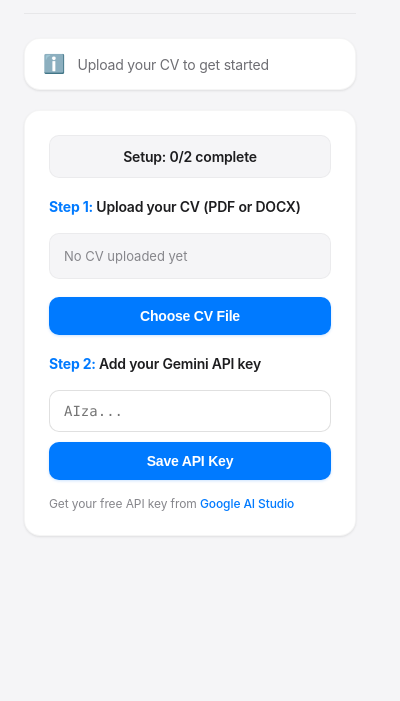
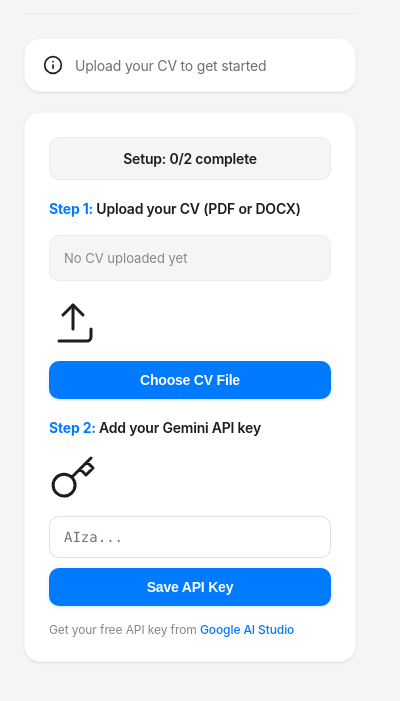
Before and after one commit to TahaSabir0/TailorAI, a browser extension: page popup/popup.html in a window 400 px wide. Shown: the part 61-762 px from the top of the page. Drawn offline with Linux system fonts and the light colour scheme.

Commit message:
feat(02-02): replace emoji icons with professional SVG icons
- Replaced status icon emoji with SVG (info circle)
- Added upload icon SVGs (document with arrow) to CV upload sections
- Added key icon SVGs (key shape) to API key sections
- All SVGs use currentColor for CSS variable control
- All SVGs use proper viewBox and stroke attributes

```diff
--- a/popup/popup.html
+++ b/popup/popup.html
@@ -16,7 +16,11 @@
 
     <div class="status-section" id="statusSection">
       <div class="status-message" id="statusMessage">
-        <span class="status-icon">ℹ️</span>
+        <svg class="status-icon" width="20" height="20" viewBox="0 0 24 24" fill="none" stroke="currentColor" stroke-width="2" stroke-linecap="round" stroke-linejoin="round">
+          <circle cx="12" cy="12" r="10"></circle>
+          <line x1="12" y1="16" x2="12" y2="12"></line>
+          <line x1="12" y1="8" x2="12.01" y2="8"></line>
+        </svg>
         <span id="statusText">Upload your CV to get started</span>
       </div>
     </div>
@@ -30,12 +34,24 @@
         <div class="cv-status" id="cvStatus">
           <p class="no-cv-text">No CV uploaded yet</p>
         </div>
+        <div class="icon-wrapper">
+          <svg width="48" height="48" viewBox="0 0 24 24" fill="none" stroke="currentColor" stroke-width="1.5" stroke-linecap="round" stroke-linejoin="round" class="upload-icon">
+            <path d="M21 15v4a2 2 0 0 1-2 2H5a2 2 0 1-2 2v-4"></path>
+            <polyline points="17 8 12 3 7 8"></polyline>
+            <line x1="12" y1="3" x2="12" y2="15"></line>
+          </svg>
+        </div>
         <input type="file" id="cvUpload" accept=".pdf,.docx" style="display: none;">
         <button id="uploadCvBtn" class="secondary-btn">Choose CV File</button>
       </div>
 
       <div class="setting-group" style="margin-top: 20px;">
         <p class="step-instruction"><span class="step-number">Step 2:</span> Add your Gemini API key</p>
+        <div class="icon-wrapper">
+          <svg width="48" height="48" viewBox="0 0 24 24" fill="none" stroke="currentColor" stroke-width="1.5" stroke-linecap="round" stroke-linejoin="round" class="key-icon">
+            <path d="M21 2l-2 2m-7.61 7.61a5.5 5.5 0 1 1-7.778 7.778 5.5 5.5 0 0 1 7.777-7.777zm0 0L15.5 7.5m0 0l3 3L22 7l-3-3m-3.5 3.5L19 4"></path>
+          </svg>
+        </div>
         <input type="password" id="apiKey" placeholder="AIza..." />
         <button id="saveApiKeyBtn" class="secondary-btn">Save API Key</button>
         <p class="help-text">
@@ -80,6 +96,13 @@
           <div class="cv-status" id="cvStatusSettings">
             <p class="no-cv-text">No CV uploaded yet</p>
           </div>
+          <div class="icon-wrapper">
+            <svg width="48" height="48" viewBox="0 0 24 24" fill="none" stroke="currentColor" stroke-width="1.5" stroke-linecap="round" stroke-linejoin="round" class="upload-icon">
+              <path d="M21 15v4a2 2 0 0 1-2 2H5a2 2 0 0 1-2-2v-4"></path>
+              <polyline points="17 8 12 3 7 8"></polyline>
+              <line x1="12" y1="3" x2="12" y2="15"></line>
+            </svg>
+          </div>
           <input type="file" id="cvUploadSettings" accept=".pdf,.docx" style="display: none;">
           <button id="uploadCvBtnSettings" class="secondary-btn">Choose CV File</button>
           <button id="deleteCvBtn" class="danger-btn" style="display: none;">Delete CV</button>
@@ -87,6 +110,11 @@
 
         <div class="setting-group">
           <label for="apiKeySettings">Gemini API Key</label>
+          <div class="icon-wrapper">
+            <svg width="48" height="48" viewBox="0 0 24 24" fill="none" stroke="currentColor" stroke-width="1.5" stroke-linecap="round" stroke-linejoin="round" class="key-icon">
+              <path d="M21 2l-2 2m-7.61 7.61a5.5 5.5 0 1 1-7.778 7.778 5.5 5.5 0 0 1 7.777-7.777zm0 0L15.5 7.5m0 0l3 3L22 7l-3-3m-3.5 3.5L19 4"></path>
+            </svg>
+          </div>
           <input type="password" id="apiKeySettings" placeholder="AIza..." />
           <button id="saveApiKeyBtnSettings" class="secondary-btn">Save API Key</button>
           <p class="help-text">
```
